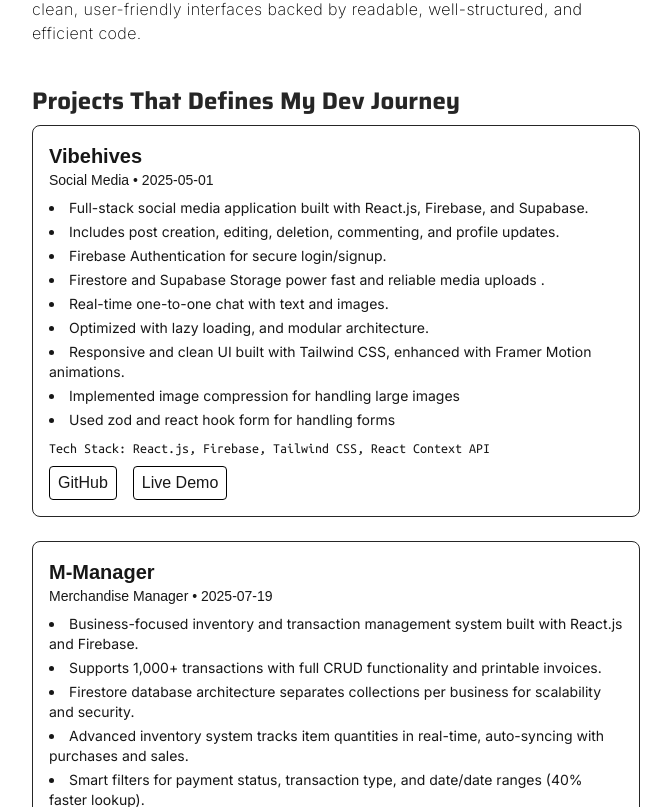
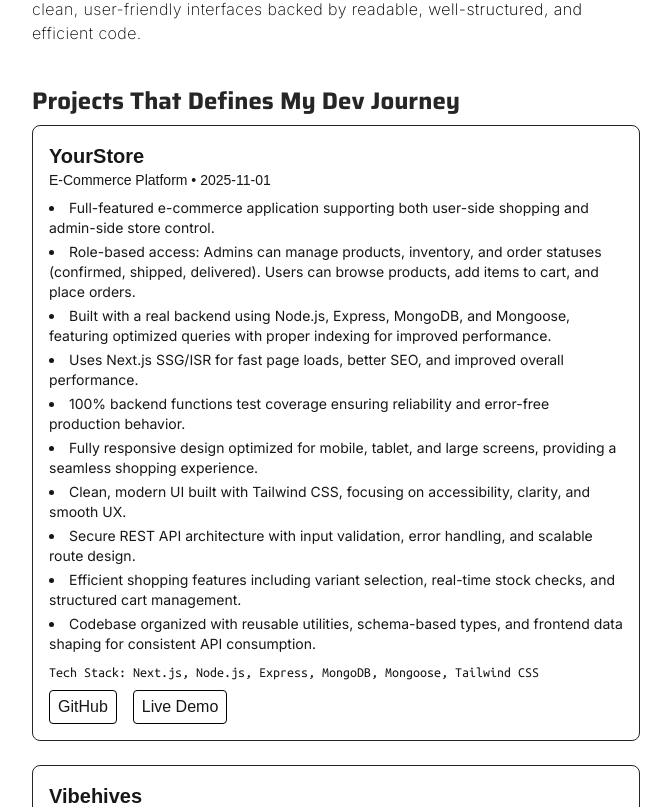
Before and after one commit to ak0384221/bellal-portfolio, a Next.js app: page / in a window 1280 px wide. Shown: the part 953-1760 px from the top of the page, without its empty margins (304-975 px from the left). Built offline with nearby package versions, Linux system fonts and the light colour scheme.

Commit message:
new project added

```diff
--- a/app/data.js
+++ b/app/data.js
@@ -26,6 +26,26 @@
 
 const projects = [
   {
+  name: "YourStore",
+  type: "E-Commerce Platform",
+  tech: ["Next.js", "Node.js", "Express", "MongoDB", "Mongoose", "Tailwind CSS"],
+  date: "2025-11-01",
+  summary: [
+    "Full-featured e-commerce application supporting both user-side shopping and admin-side store control.",
+    "Role-based access: Admins can manage products, inventory, and order statuses (confirmed, shipped, delivered). Users can browse products, add items to cart, and place orders.",
+    "Built with a real backend using Node.js, Express, MongoDB, and Mongoose, featuring optimized queries with proper indexing for improved performance.",
+    "Uses Next.js SSG/ISR for fast page loads, better SEO, and improved overall performance.",
+    "100% backend functions test coverage ensuring reliability and error-free production behavior.",
+    "Fully responsive design optimized for mobile, tablet, and large screens, providing a seamless shopping experience.",
+    "Clean, modern UI built with Tailwind CSS, focusing on accessibility, clarity, and smooth UX.",
+    "Secure REST API architecture with input validation, error handling, and scalable route design.",
+    "Efficient shopping features including variant selection, real-time stock checks, and structured cart management.",
+    "Codebase organized with reusable utilities, schema-based types, and frontend data shaping for consistent API consumption."
+  ],
+  github: "https://github.com/ak0384221/Yourstore-frontend",
+  github: "https://github.com/ak0384221/Yourstore-backend",
+}
+,{
     name: "Vibehives",
     type: "Social Media",
     tech: ["React.js", "Firebase", "Tailwind CSS", "React Context API"],
```
